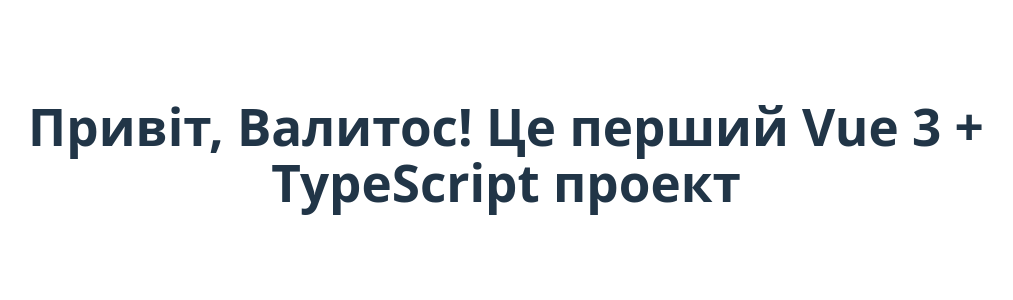
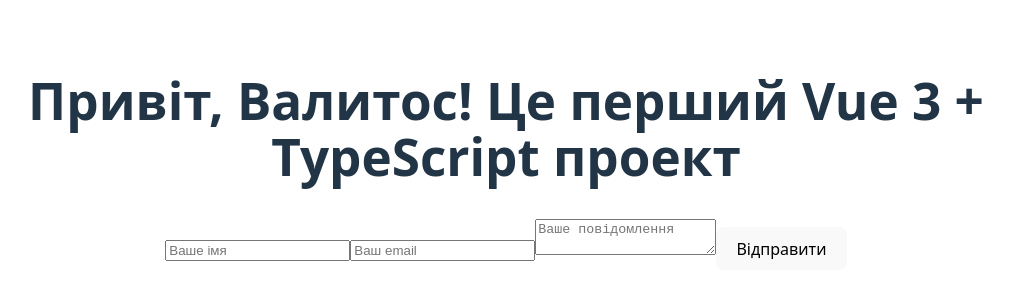
Before and after one commit to ValitosSensei/project-leads, a Vue app in the folder frontend/: page / in a window 1280 px wide. Shown: the part 246-546 px from the top of the page, without its empty margins (134-1147 px from the left). Built offline with nearby package versions, Linux system fonts and the light colour scheme.

Commit message:
Створення форми для отримання даних користувача

```diff
--- a/frontend/package.json
+++ b/frontend/package.json
@@ -9,6 +9,7 @@
     "preview": "vite preview"
   },
   "dependencies": {
+    "pinia": "^3.0.3",
     "vue": "^3.5.18"
   },
   "devDependencies": {
--- a/frontend/src/App.vue
+++ b/frontend/src/App.vue
@@ -1,8 +1,11 @@
 <script setup lang="ts">
+import ContactForm from './components/ContactForm.vue';
+
 </script>
 
 <template>
  <h1>Привіт, Валитос! Це перший Vue 3 + TypeScript проект</h1>
+ <ContactForm/>
 </template>
 
 <style scoped>
--- /dev/null
+++ b/frontend/src/components/ContactForm.vue
@@ -0,0 +1,31 @@
+<script setup lang="ts">
+import { ref, watch } from 'vue';
+import { userFormStore } from '../stores/formStore';
+
+const formStore = userFormStore();
+
+const name = ref(formStore.name);
+const email = ref(formStore.email);
+const message = ref(formStore.message);
+
+watch(name, (newVal) => formStore.setName(newVal));
+watch(email, (newVal) => formStore.setEmail(newVal));
+watch(message, (newVal) => formStore.setMessage(newVal));
+
+const submitForm = () =>{
+    alert(`Дякуємо, ${formStore.name}! Ваше повідомлення отримано.`)
+    formStore.resetForm();
+
+    name.value ='';
+    email.value = '';
+    message.value ='';
+}
+</script>
+<template>
+    <form @submit.prevent="submitForm">
+        <input v-model="name" type="text" placeholder="Ваше імя" />
+        <input v-model="email" type="email" placeholder="Ваш email" />
+        <textarea v-model="message" placeholder="Ваше повідомлення"></textarea>
+        <button type="submit">Відправити</button>
+    </form>
+</template>
--- a/frontend/src/main.ts
+++ b/frontend/src/main.ts
@@ -1,5 +1,8 @@
 import { createApp } from 'vue'
 import './style.css'
 import App from './App.vue'
+import { createPinia } from 'pinia';
 
-createApp(App).mount('#app')
+const app = createApp(App);
+app.use(createPinia());
+app.mount('#app');
--- /dev/null
+++ b/frontend/src/stores/formStore.ts
@@ -0,0 +1,26 @@
+import { defineStore } from "pinia";
+
+export const userFormStore = defineStore('form',{
+    state: () => ({
+        name: '',
+        email: '',
+        message: ''
+    }),
+    actions:{
+        setName(name: string){
+            this.name = name;
+        },
+        setEmail(email: string){
+            this.email = email;
+        },
+        setMessage(message: string){
+            this.message = message;
+        },
+        resetForm(){
+            this.name = '';
+            this.email = '';
+            this.message = '';
+        }
+
+    }
+})
```
Also changed, not shown: 1 other file (tests, documents, lock files or other folders).
